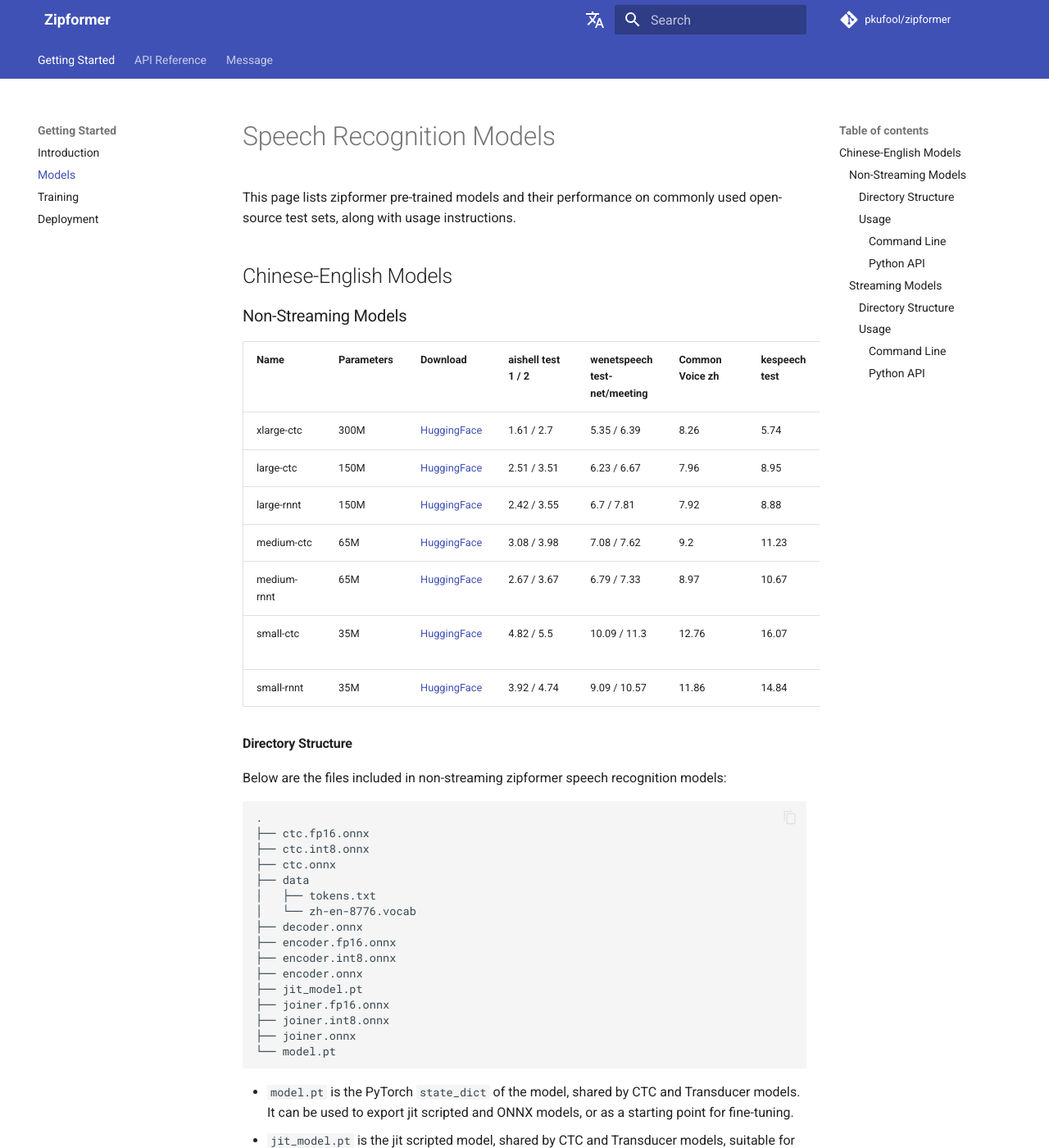
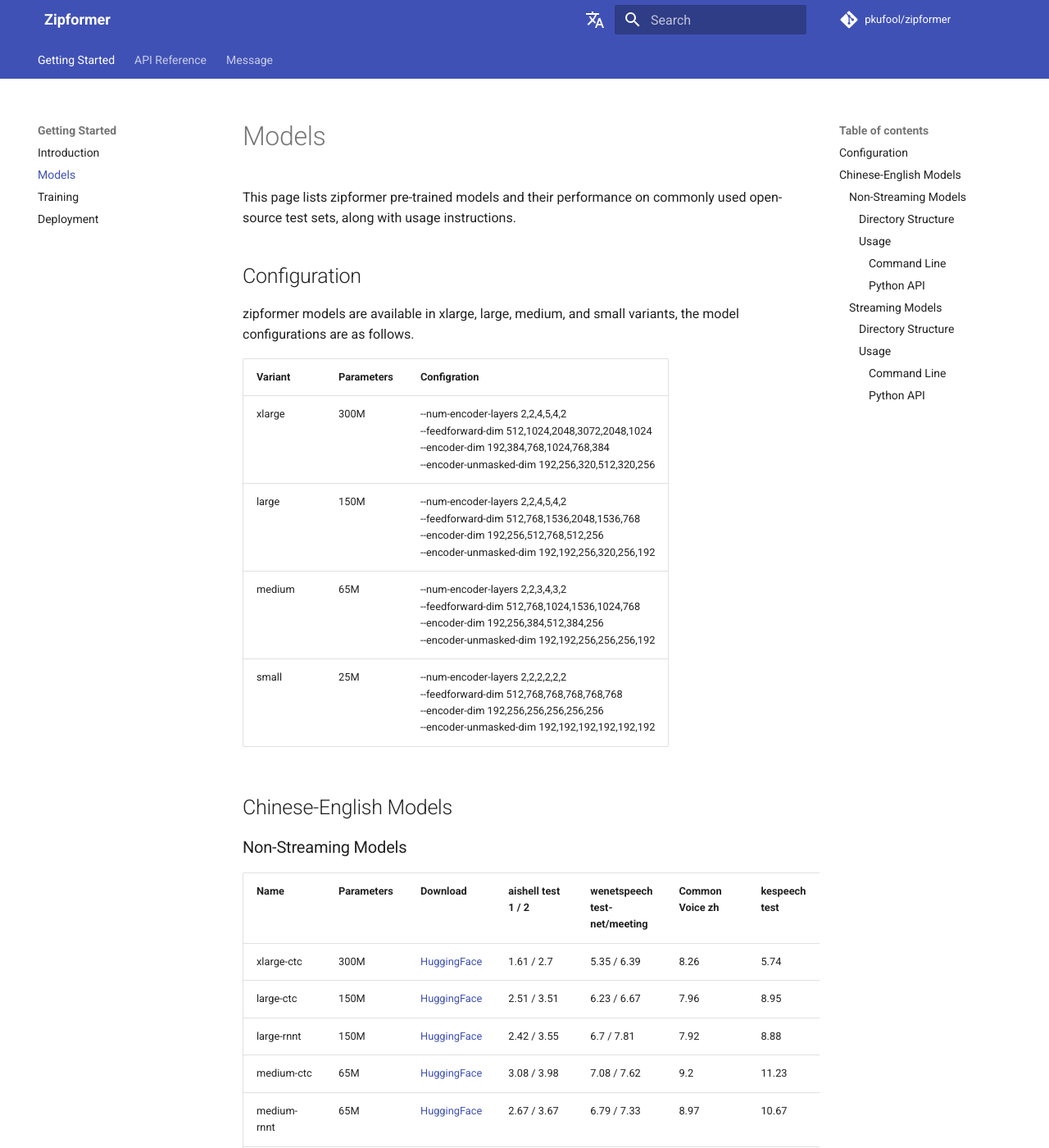
Before and after one commit to pkufool/zipformer, an MkDocs documentation site: the page built from docs/en/models.md, in a window 1280 px wide and 1400 px high. Shown: the whole window at 82% size. Built offline with MkDocs 1.6.1 and Material for MkDocs 9.7.7, drawn with Linux system fonts in a browser that asks for light colours; comment, search, counter and statistics services are not loaded.

Commit message:
update docs

```diff
--- a/docs/en/models.md
+++ b/docs/en/models.md
@@ -1,6 +1,16 @@
-# Speech Recognition Models
+This page lists zipformer pre-trained models and their performance on commonly used open-source test sets, along with usage instructions.
 
-This page lists zipformer pre-trained models and their performance on commonly used open-source test sets, along with usage instructions.
+## Configuration
+
+zipformer models are available in xlarge, large, medium, and small variants, the model configurations are as follows.
+
+| Variant | Parameters  | Configration |
+| -- | -- | -- |
+| xlarge   | 300M | --num-encoder-layers 2,2,4,5,4,2<br>--feedforward-dim 512,1024,2048,3072,2048,1024<br>--encoder-dim 192,384,768,1024,768,384<br>--encoder-unmasked-dim 192,256,320,512,320,256 |
+| large    | 150M | --num-encoder-layers 2,2,4,5,4,2<br>--feedforward-dim 512,768,1536,2048,1536,768<br>--encoder-dim 192,256,512,768,512,256<br>--encoder-unmasked-dim 192,192,256,320,256,192 |
+| medium   | 65M | --num-encoder-layers 2,2,3,4,3,2<br>--feedforward-dim 512,768,1024,1536,1024,768<br>--encoder-dim 192,256,384,512,384,256<br>--encoder-unmasked-dim 192,192,256,256,256,192 |
+| small    | 25M | --num-encoder-layers 2,2,2,2,2,2<br>--feedforward-dim 512,768,768,768,768,768<br>--encoder-dim 192,256,256,256,256,256<br>--encoder-unmasked-dim 192,192,192,192,192,192 |
+
 
 ## Chinese-English Models
 
```
Also changed, not shown: README-zh.md (+9 -9 lines), README.md (+19 -19 lines), docs/zh/models.md (+12 -2 lines).
